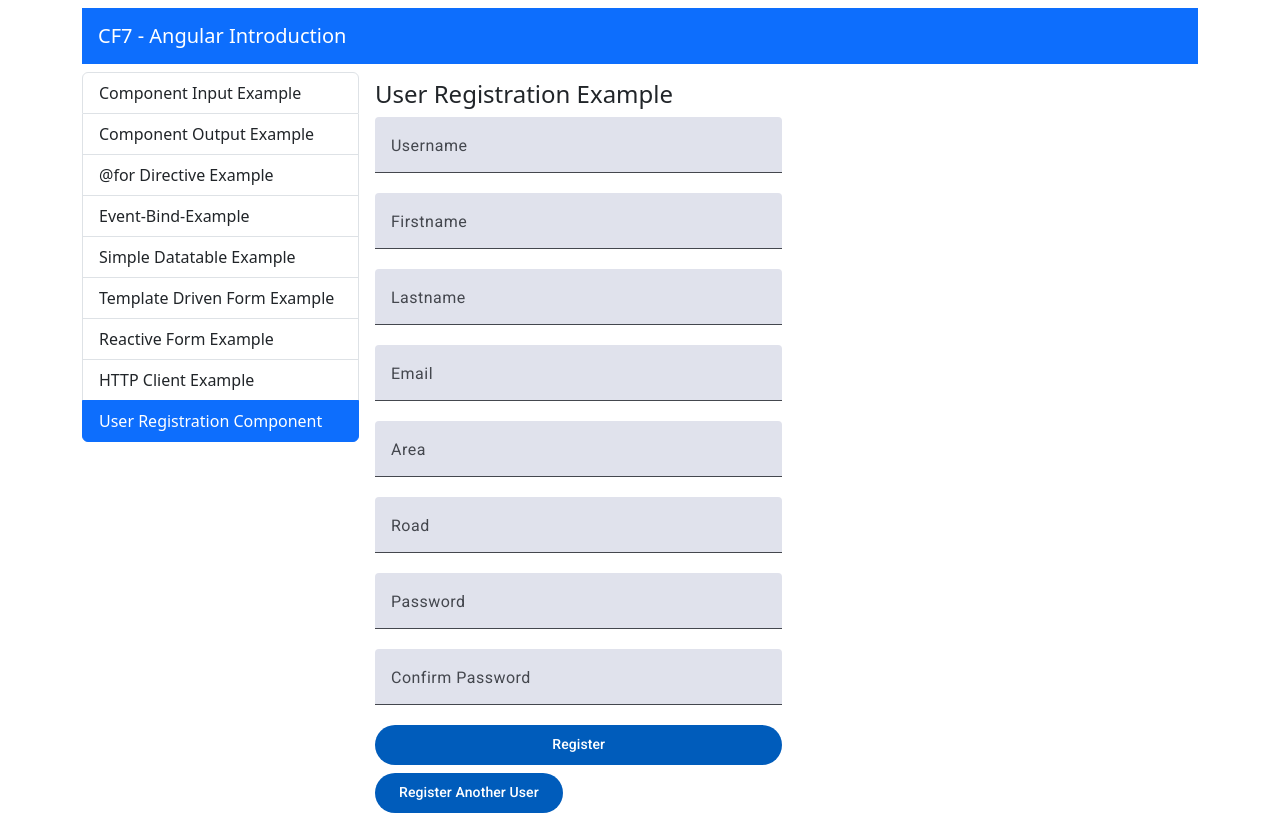
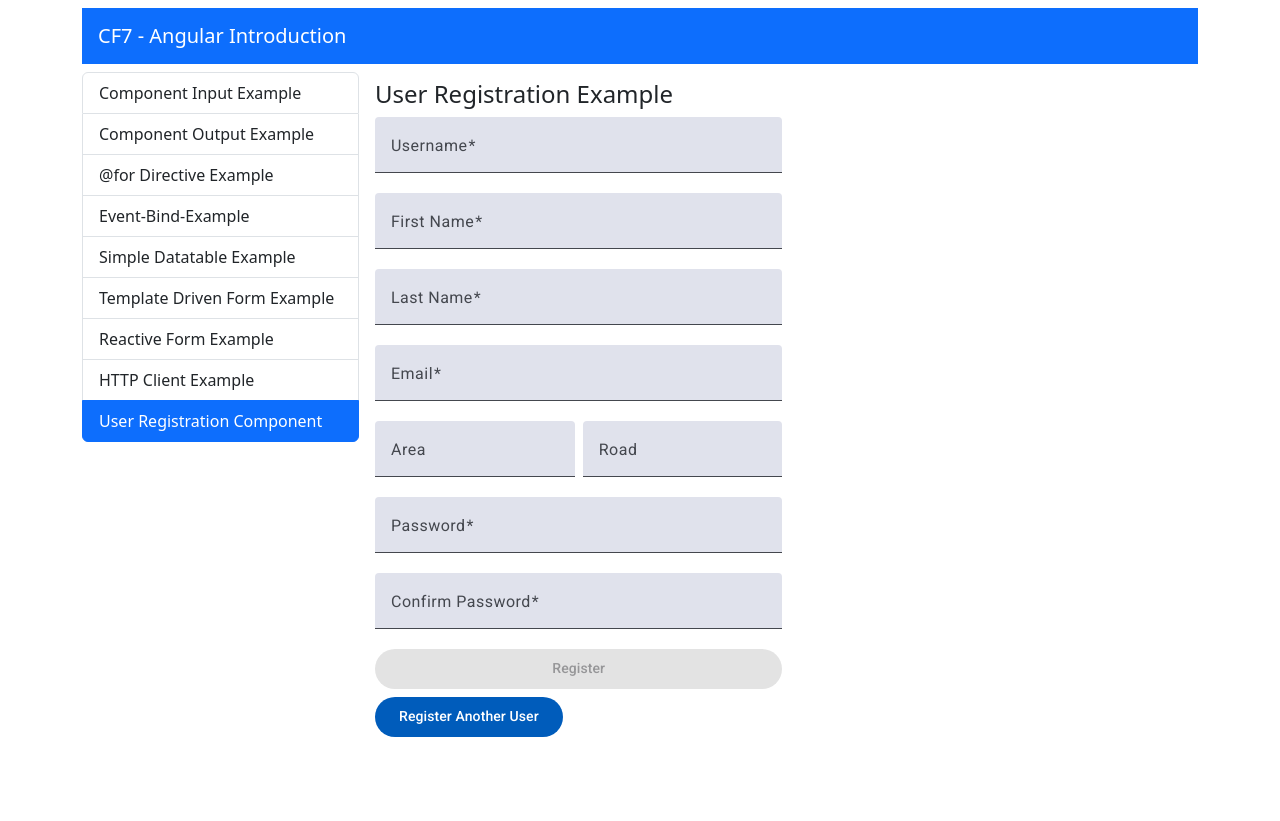
Before and after one commit to routsism/cf7-angular-introduction, an Angular app: page /user-registration-example in a window 1280 px wide. Built offline with nearby package versions, Linux system fonts and the light colour scheme.

Commit message:
user-registration

```diff
--- a/src/app/components/user-registration/user-registration.component.html
+++ b/src/app/components/user-registration/user-registration.component.html
@@ -1,56 +1,74 @@
 <h4>User Registration Example</h4>
 
 <div class="d-flex flex-column mt-2 w-50">
-  <form class="d-flex flex-column ">
+  <form [formGroup]="form" class="d-flex flex-column">
     <mat-form-field>
       <mat-label>Username</mat-label>
-      <input matInput type="text" >
+      <input matInput type="text" formControlName="username">
       <mat-error>Username is required</mat-error>
     </mat-form-field>
 
     <mat-form-field>
-      <mat-label>Firstname</mat-label>
-      <input matInput type="text">
-      <mat-error>Firstname is required</mat-error>
+      <mat-label>First Name</mat-label>
+      <input matInput type="text" formControlName="name">
+      <mat-error>First Name is required</mat-error>
     </mat-form-field>
 
     <mat-form-field>
-      <mat-label>Lastname</mat-label>
-      <input matInput type="text">
-      <mat-error>Lastname is required</mat-error>
+      <mat-label>Last Name</mat-label>
+      <input matInput type="text" formControlName="surname">
+      <mat-error>Last Name is required</mat-error>
     </mat-form-field>
 
     <mat-form-field>
       <mat-label>Email</mat-label>
-      <input matInput type="text">
+      <input type="text" matInput formControlName="email" (blur)="check_dublicate_email()">
+      @if (form.get('email')?.hasError('dublicateEmail')) {
+        <mat-error>Email is already registered</mat-error>
+      }@else {
+        @if (form.get('email')?.invalid && form.get('email')?.touched) {
         <mat-error>Email is missing or invalid</mat-error>
+      }
+    }
     </mat-form-field>
 
+    <div class="d-flex gap-2" formGroupName="address">
       <mat-form-field>
         <mat-label>Area</mat-label>
-      <input type="text" matInput>
+        <input type="text" matInput formControlName="area">
       </mat-form-field>
 
       <mat-form-field>
         <mat-label>Road</mat-label>
-      <input type="text" matInput>
+        <input type="text" matInput formControlName="road">
       </mat-form-field>
+    </div>
 
     <mat-form-field>
       <mat-label>Password</mat-label>
-      <input type="password" matInput>
+      <input type="password" matInput formControlName="password">
+      @if (form.get('password')?.invalid && form.get('password')?.touched){
         <mat-error>Password is missing or invalid</mat-error>
+      }
     </mat-form-field>
 
     <mat-form-field>
       <mat-label>Confirm Password</mat-label>
-      <input type="password" matInput>
+      <input type="password" matInput formControlName="confirmPassword">
+       @if(form.get("confirmPassword")?.hasError("passwordMismatch")){
+        <mat-error>Password do not match</mat-error>
+      } @else {
+        @if(form.get("confirmPassword")?.invalid && form.get("confirmPassword")?.touched){
           <mat-error>Confirm Password is missing or invalid</mat-error>
+        }
+      }
     </mat-form-field>
 
     <button
       mat-flat-button
-    color= "primary"
+      color="primary"
+      [disabled]="form.invalid"
+      (click)="onSubmit()"
       >Register
     </button>
   </form>
@@ -58,7 +76,7 @@
 
 <button
   mat-flat-button
-  color= "primary"
+  color="primary"
   class="mt-2"
 >
   Register Another User
--- a/src/app/components/user-registration/user-registration.component.ts
+++ b/src/app/components/user-registration/user-registration.component.ts
@@ -1,33 +1,81 @@
-import { Component } from '@angular/core';
+import { Component, inject } from '@angular/core';
 import { MatInputModule } from '@angular/material/input';
 import { MatFormFieldModule } from '@angular/material/form-field';
 import { MatButtonModule } from '@angular/material/button';
 import {
+  AbstractControl,
   FormControl,
   FormGroup,
   ReactiveFormsModule,
-  Validators} from '@angular/forms';
+  Validators
+} from '@angular/forms';
+import { UserServiceService } from 'src/app/shared/services/user.service.service';
 
 @Component({
   selector: 'app-user-registration',
   imports: [
-    MatInputModule,
     MatButtonModule,
     MatFormFieldModule,
-    ReactiveFormsModule],
+    MatInputModule,
+    ReactiveFormsModule
+  ],
   templateUrl: './user-registration.component.html',
   styleUrl: './user-registration.component.css'
 })
 export class UserRegistrationComponent {
+  userService = inject(UserServiceService)
+
   form = new FormGroup({
     username: new FormControl('', Validators.required),
-    name: new FormControl('',Validators.required),
-    surname: new FormControl('', [Validators.required, Validators.email]),
+    name: new FormControl('', Validators.required),
+    surname: new FormControl('', Validators.required),
+    email: new FormControl('', [Validators.required, Validators.email]),
     address: new FormGroup({
       area: new FormControl(''),
       road: new FormControl('')
     }),
     password: new FormControl('', [Validators.required, Validators.minLength(5)]),
     confirmPassword: new FormControl('', [Validators.required, Validators.minLength(5)])
-  })
+  },
+    this.passwordConfirmValidator,
+  );
+
+  passwordConfirmValidator(control: AbstractControl): {[key:string]: boolean} | null {
+    const form = control as FormGroup;
+
+    const password = form.get('password')?.value;
+    const confirmPassword = form.get('confirmPassword')?.value
+
+    if(password && confirmPassword && password!==confirmPassword) {
+      form.get('confirmPassword')?.setErrors({passwordMismatch: true})
+      return {passwordMismatch: true}
+    }
+
+    return null
+  }
+
+  onSubmit(){
+    const data = this.form.value;
+    console.log(data);
+  }
+
+  check_dublicate_email() {
+    const email =  this.form.get('email')?.value;
+
+    if (email) {
+      this.userService.check_dublicate_email(email)
+        .subscribe({
+          next: (response) => {
+            console.log(response);
+            this.form.get('email')?.setErrors(null)
+          },
+          error: (response) => {
+             console.log(response);
+             const message = response.data;
+             console.log(message);
+             this.form.get('email')?.setErrors({duplicateEmail: true})
+          }
+        })
+    }
+  }
 }
--- a/src/app/shared/services/user.service.service.ts
+++ b/src/app/shared/services/user.service.service.ts
@@ -16,5 +16,11 @@ export class UserServiceService {
 
   }
 
+  check_dublicate_email(email: string) {
+    return this.http.get<{status: boolean, data: User}>(
+      `${API_URL}/check_dublicate_email/${email}`
+    )
+  }
+
 
 }
```
Lines whose indentation alone changed are shown as unchanged.
